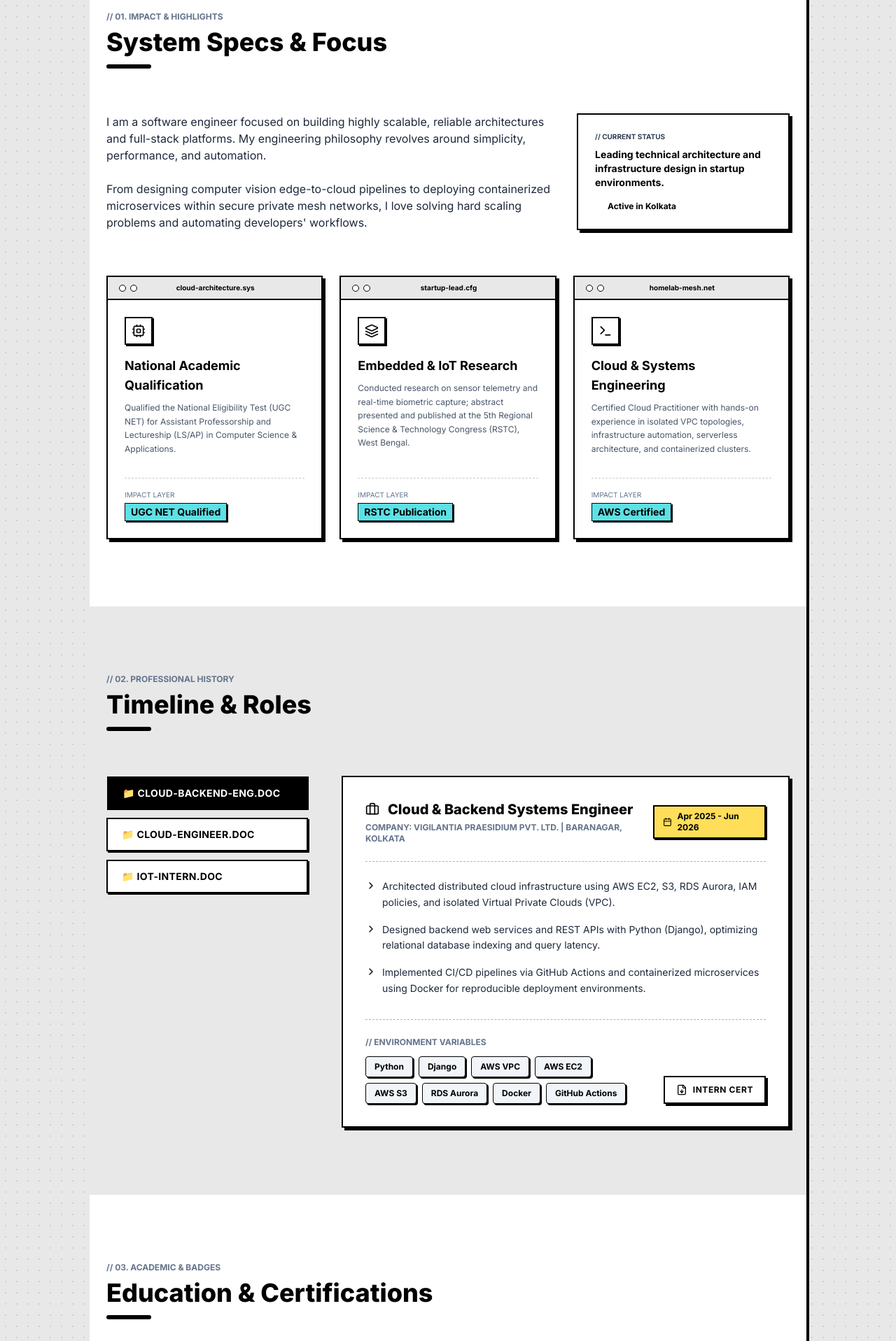
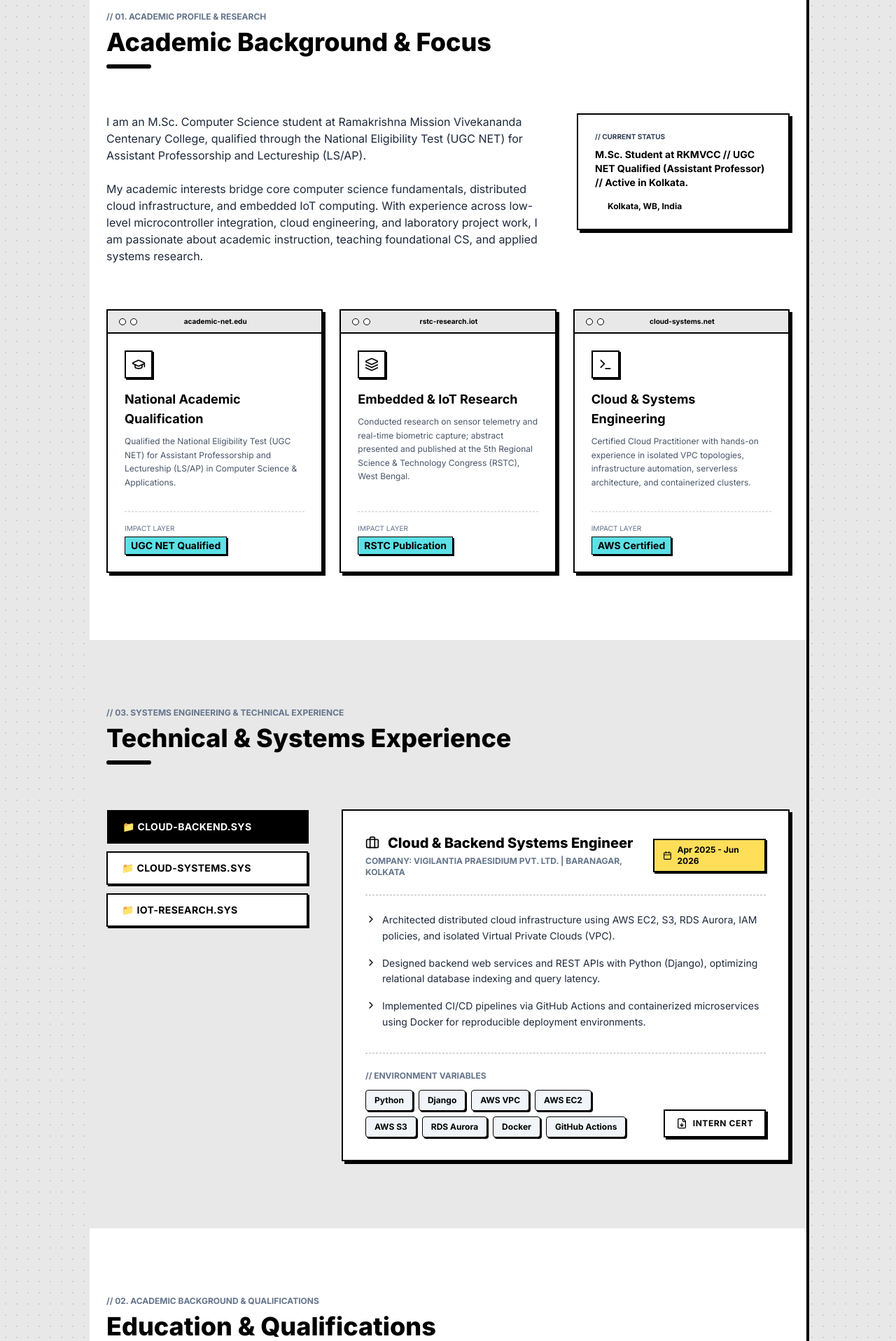
Before and after one commit to SuvamNaskar/SuvamNaskar.github.io, a Next.js app: page / in a window 1280 px wide. Shown: the part 880-2797 px from the top of the page at 70% size. Built offline with nearby package versions, Linux system fonts and the light colour scheme.

Commit message:
feat: update About, Credentials, and Experience components with new academic details and section titles

```diff
--- a/components/About.tsx
+++ b/components/About.tsx
@@ -1,16 +1,17 @@
 "use client";
 
 import React from "react";
-import { Cpu, Layers, Terminal } from "lucide-react";
+import { Cpu, Layers, Terminal, GraduationCap } from "lucide-react";
 import { metricHighlights } from "../data/portfolio";
 
 const iconMap: Record<string, React.ComponentType<{ className?: string }>> = {
   Cpu: Cpu,
   Layers: Layers,
   Terminal: Terminal,
+  GraduationCap: GraduationCap,
 };
 
-const windowNames = ["cloud-architecture.sys", "startup-lead.cfg", "homelab-mesh.net"];
+const windowNames = ["academic-net.edu", "rstc-research.iot", "cloud-systems.net"];
 
 export default function About() {
   return (
@@ -18,9 +19,9 @@ export default function About() {
       <div className="max-w-5xl mx-auto px-6">
         {/* Section Header */}
         <div className="flex flex-col mb-16">
-          <span className="font-mono text-xs font-bold text-slate-500 uppercase mb-2">// 01. Impact & Highlights</span>
+          <span className="font-mono text-xs font-bold text-slate-500 uppercase mb-2">// 01. Academic Profile &amp; Research</span>
           <h2 className="text-3xl md:text-4xl font-extrabold text-black">
-            System Specs & Focus
+            Academic Background &amp; Focus
           </h2>
           <div className="w-16 h-1.5 bg-black mt-3 rounded-full" />
         </div>
@@ -29,20 +30,20 @@ export default function About() {
         <div className="grid grid-cols-1 md:grid-cols-12 gap-8 mb-16 items-start">
           <div className="md:col-span-8 text-slate-800 space-y-6 text-sm md:text-base leading-relaxed">
             <p>
-              I am a software engineer focused on building highly scalable, reliable architectures and full-stack platforms. My engineering philosophy revolves around simplicity, performance, and automation.
+              I am an M.Sc. Computer Science student at Ramakrishna Mission Vivekananda Centenary College, qualified through the National Eligibility Test (UGC NET) for Assistant Professorship and Lectureship (LS/AP).
             </p>
             <p>
-              From designing computer vision edge-to-cloud pipelines to deploying containerized microservices within secure private mesh networks, I love solving hard scaling problems and automating developers' workflows.
+              My academic interests bridge core computer science fundamentals, distributed cloud infrastructure, and embedded IoT computing. With experience across low-level microcontroller integration, cloud engineering, and laboratory project work, I am passionate about academic instruction, teaching foundational CS, and applied systems research.
             </p>
           </div>
           <div className="md:col-span-4 brutalist-card p-6 bg-[#ffde59] text-black">
             <div className="text-[10px] font-mono font-bold text-slate-700 uppercase mb-2">// CURRENT STATUS</div>
             <div className="text-xs md:text-sm font-bold leading-relaxed mb-4">
-              Leading technical architecture and infrastructure design in startup environments.
+              M.Sc. Student at RKMVCC // UGC NET Qualified (Assistant Professor) // Active in Kolkata.
             </div>
             <div className="flex items-center space-x-2 text-xs font-mono font-bold">
               <span className="w-2.5 h-2.5 bg-black rounded-full animate-ping" />
-              <span>Active in Kolkata</span>
+              <span>Kolkata, WB, India</span>
             </div>
           </div>
         </div>
--- a/components/Credentials.tsx
+++ b/components/Credentials.tsx
@@ -10,9 +10,9 @@ export default function Credentials() {
       <div className="max-w-5xl mx-auto px-6">
         {/* Section Header */}
         <div className="flex flex-col mb-16">
-          <span className="font-mono text-xs font-bold text-slate-500 uppercase mb-2">// 03. Academic & Badges</span>
+          <span className="font-mono text-xs font-bold text-slate-500 uppercase mb-2">// 02. Academic Background &amp; Qualifications</span>
           <h2 className="text-3xl md:text-4xl font-extrabold text-black">
-            Education & Certifications
+            Education &amp; Qualifications
           </h2>
           <div className="w-16 h-1.5 bg-black mt-3 rounded-full" />
         </div>
@@ -26,7 +26,7 @@ export default function Credentials() {
                 <span className="window-dot" />
                 <span className="window-dot" />
               </div>
-              <span>education.cfg</span>
+              <span>curriculum.edu</span>
               <div className="w-6" />
             </div>
 
@@ -66,7 +66,7 @@ export default function Credentials() {
                 <span className="window-dot" />
                 <span className="window-dot" />
               </div>
-              <span>certifications.db</span>
+              <span>qualifications.db</span>
               <div className="w-6" />
             </div>
 
--- a/components/Experience.tsx
+++ b/components/Experience.tsx
@@ -4,7 +4,7 @@ import React, { useState } from "react";
 import { Briefcase, Calendar, ChevronRight, FileDown } from "lucide-react";
 import { experiences } from "../data/portfolio";
 
-const tabNames = ["cloud-backend-eng.doc", "cloud-engineer.doc", "iot-intern.doc"];
+const tabNames = ["cloud-backend.sys", "cloud-systems.sys", "iot-research.sys"];
 
 export default function Experience() {
   const [activeRoleIndex, setActiveRoleIndex] = useState(0);
@@ -14,9 +14,9 @@ export default function Experience() {
       <div className="max-w-5xl mx-auto px-6">
         {/* Section Header */}
         <div className="flex flex-col mb-16">
-          <span className="font-mono text-xs font-bold text-slate-500 uppercase mb-2">// 02. Professional History</span>
+          <span className="font-mono text-xs font-bold text-slate-500 uppercase mb-2">// 03. Systems Engineering &amp; Technical Experience</span>
           <h2 className="text-3xl md:text-4xl font-extrabold text-black">
-            Timeline & Roles
+            Technical &amp; Systems Experience
           </h2>
           <div className="w-16 h-1.5 bg-black mt-3 rounded-full" />
         </div>
```
